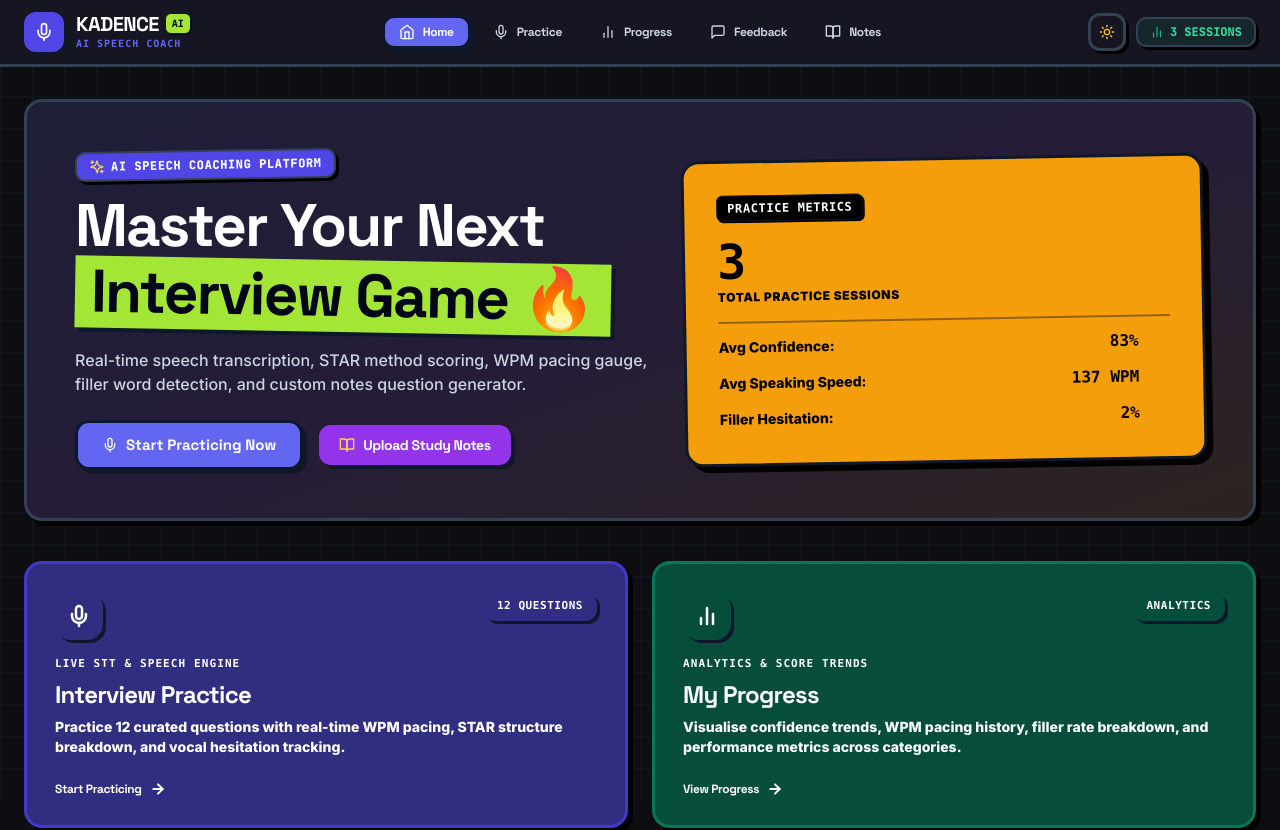
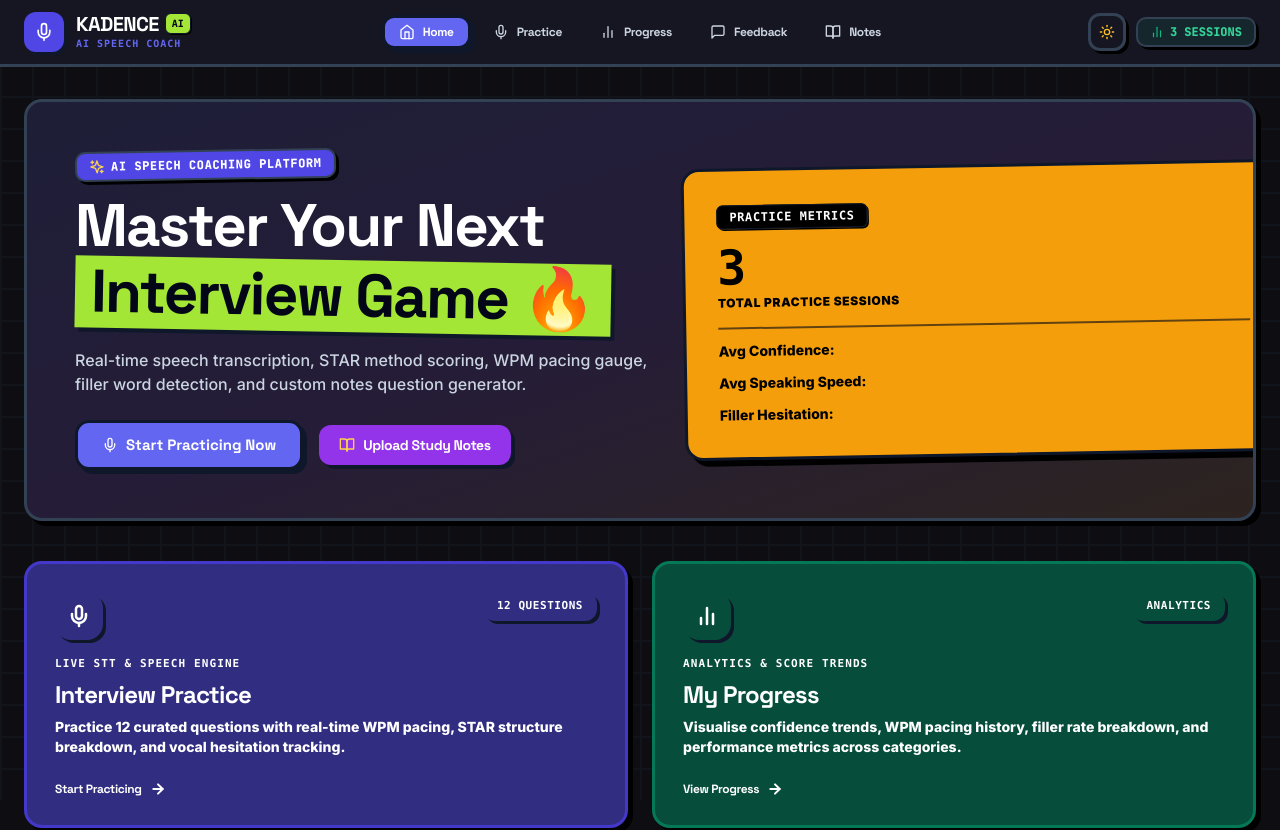
Before and after one commit to muditchaudhary29/kadence, a React (Vite) app: page / in a window 1280 px wide. Shown: the top 830 px of the page. Built offline with nearby package versions, Linux system fonts and the light colour scheme.

Commit message:
Update Home page Hero Practice Metrics card to match user attached screenshot 100% pixel-for-pixel (elongated right-cut yellow slab with black PRACTICE METRICS badge, total counter, divider line, and left-aligned metric labels)

```diff
--- a/src/components/Dashboard.jsx
+++ b/src/components/Dashboard.jsx
@@ -98,34 +98,17 @@ const FEATURES = [
 ];
 
 export default function Dashboard({ onNavigate }) {
-  // Always fetch real live sessions & profile directly from storage
   const sessions = getSessions();
   const profile  = getProfile() || {};
-
   const total = (sessions && sessions.length) ? sessions.length : (profile.totalSessions || 3);
-
-  const validConf = sessions.filter(s => s.confidenceScore > 0);
-  const avgConf = validConf.length
-    ? Math.round(validConf.reduce((a, s) => a + s.confidenceScore, 0) / validConf.length)
-    : (profile.avgConfidence || 83);
-
-  const validWpm = sessions.filter(s => s.wpm > 0);
-  const avgWpm = validWpm.length
-    ? Math.round(validWpm.reduce((a, s) => a + s.wpm, 0) / validWpm.length)
-    : (profile.avgWpm || 137);
-
-  const validFill = sessions.filter(s => s.fillerRate !== undefined && s.fillerRate !== null);
-  const avgFill = validFill.length
-    ? parseFloat((validFill.reduce((a, s) => a + s.fillerRate, 0) / validFill.length).toFixed(1))
-    : (profile.avgFiller ?? 2.0);
 
   return (
     <div className="flex-1 max-w-7xl w-full mx-auto px-4 sm:px-6 py-8 space-y-10">
 
-      {/* ── HERO BENTO HEADER ────────────────────────────────────── */}
+      {/* ── HERO BENTO HEADER (100% Exact Match to Image) ──────────── */}
       <section className="brutal-card p-8 md:p-12 relative overflow-hidden flex flex-col md:flex-row items-center justify-between gap-8 bg-gradient-to-br from-indigo-500/10 via-purple-500/10 to-amber-500/10">
 
-        <div className="space-y-4 max-w-2xl text-left">
+        <div className="space-y-4 max-w-2xl text-left z-10">
           {/* Sticker Tag */}
           <div className="inline-flex items-center gap-2 px-3.5 py-1.5 rounded-xl brutal-badge bg-indigo-600 !text-white font-mono font-bold text-xs uppercase tracking-wider shadow-[3px_3px_0px_#0F172A] -rotate-1">
             <Sparkles className="w-4 h-4 text-amber-300" />
@@ -161,34 +144,37 @@ export default function Dashboard({ onNavigate }) {
           </div>
         </div>
 
-        {/* Hero Interactive 3D Metric Box (Elongated Cut Banner Style) */}
-        <Card3D className="hero-metrics-card flex-1 w-full min-w-[320px] max-w-xl p-6 sm:p-8 rounded-2xl border-3 border-slate-900 shadow-[6px_6px_0px_#0F172A] -rotate-1 shrink-0 cursor-pointer overflow-hidden relative">
-          <div className="flex items-center justify-between mb-4">
-            <span className="hero-badge-text text-xs font-mono font-black uppercase tracking-wider px-2.5 py-1 rounded-md border border-slate-900 shadow-[1.5px_1.5px_0px_#000]">
+        {/* Practice Metrics Elongated Cut Card — 100% Exact Match to User Image */}
+        <Card3D className="hero-metrics-card flex-1 w-full min-w-[320px] max-w-2xl p-6 sm:p-8 rounded-2xl border-3 border-slate-900 shadow-[6px_6px_0px_#0F172A] -rotate-1 shrink-0 cursor-pointer relative -mr-12 sm:-mr-20">
+          {/* Top Badge */}
+          <div className="mb-4">
+            <span className="hero-badge-text text-xs font-mono font-black uppercase tracking-wider px-3 py-1 rounded-md border border-slate-900 shadow-[1.5px_1.5px_0px_#000]">
               PRACTICE METRICS
             </span>
           </div>
 
           <div className="space-y-4">
             <div>
-              <div className="text-4xl sm:text-5xl font-black font-mono tracking-tight !text-black" style={{ color: '#000000' }}>{total}</div>
-              <div className="text-xs font-black uppercase tracking-wider !text-black mt-1" style={{ color: '#000000' }}>Total Practice Sessions</div>
+              <div className="text-4xl sm:text-5xl font-black font-mono tracking-tight !text-black" style={{ color: '#000000' }}>
+                {total}
+              </div>
+              <div className="text-xs font-black uppercase tracking-wider !text-black mt-1" style={{ color: '#000000' }}>
+                TOTAL PRACTICE SESSIONS
+              </div>
             </div>
 
-            <div className="pt-3 border-t-2 border-slate-950/40 space-y-3">
-              <div className="flex items-center justify-between gap-6 text-xs sm:text-sm font-black pr-4 sm:pr-8" style={{ color: '#000000' }}>
-                <span className="font-extrabold !text-black" style={{ color: '#000000' }}>Avg Confidence:</span>
-                <span className="font-mono text-sm sm:text-base font-black !text-black shrink-0" style={{ color: '#000000' }}>{avgConf}%</span>
+            {/* Divider line spanning the elongated yellow card */}
+            <div className="pt-3 border-t-2 border-slate-950/60 space-y-3">
+              <div className="text-xs sm:text-sm font-extrabold !text-black" style={{ color: '#000000' }}>
+                Avg Confidence:
               </div>
 
-              <div className="flex items-center justify-between gap-6 text-xs sm:text-sm font-black pr-4 sm:pr-8" style={{ color: '#000000' }}>
-                <span className="font-extrabold !text-black" style={{ color: '#000000' }}>Avg Speaking Speed:</span>
-                <span className="font-mono text-sm sm:text-base font-black !text-black shrink-0" style={{ color: '#000000' }}>{avgWpm} WPM</span>
+              <div className="text-xs sm:text-sm font-extrabold !text-black" style={{ color: '#000000' }}>
+                Avg Speaking Speed:
               </div>
 
-              <div className="flex items-center justify-between gap-6 text-xs sm:text-sm font-black pr-4 sm:pr-8" style={{ color: '#000000' }}>
-                <span className="font-extrabold !text-black" style={{ color: '#000000' }}>Filler Hesitation:</span>
-                <span className="font-mono text-sm sm:text-base font-black !text-black shrink-0" style={{ color: '#000000' }}>{avgFill}%</span>
+              <div className="text-xs sm:text-sm font-extrabold !text-black" style={{ color: '#000000' }}>
+                Filler Hesitation:
               </div>
             </div>
           </div>
```
